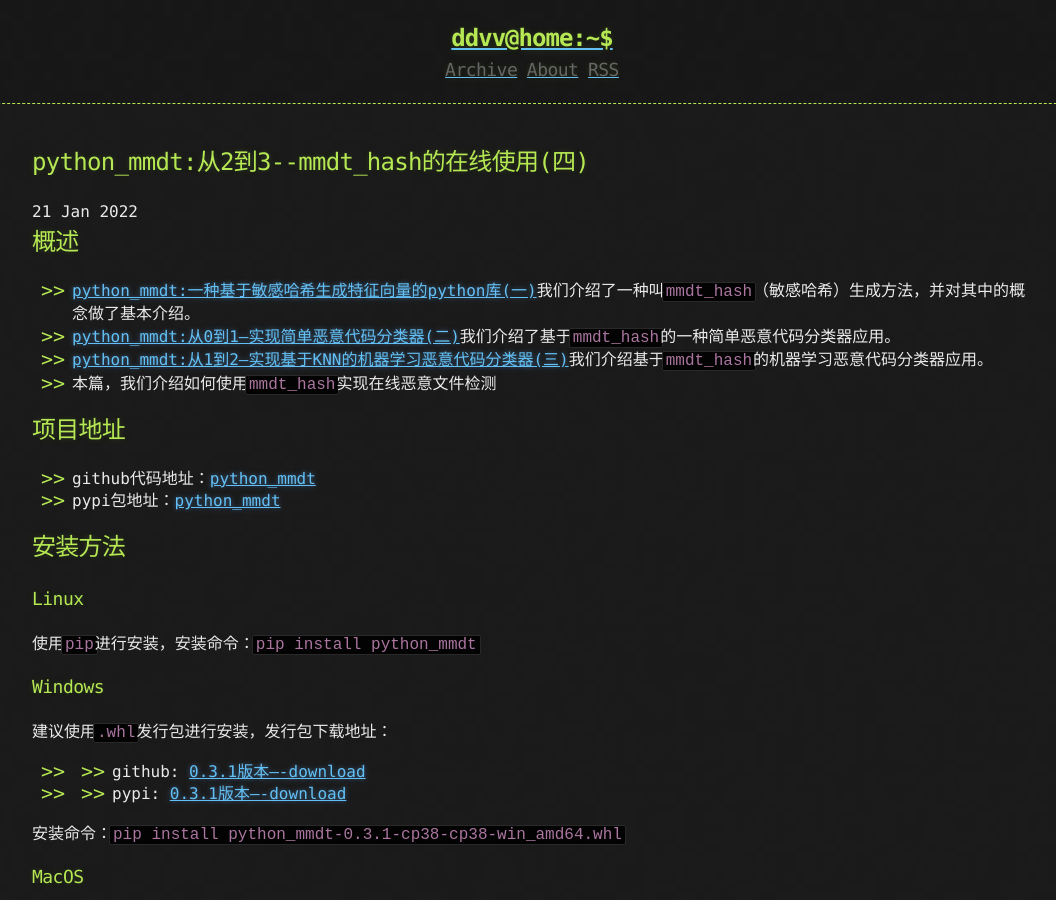
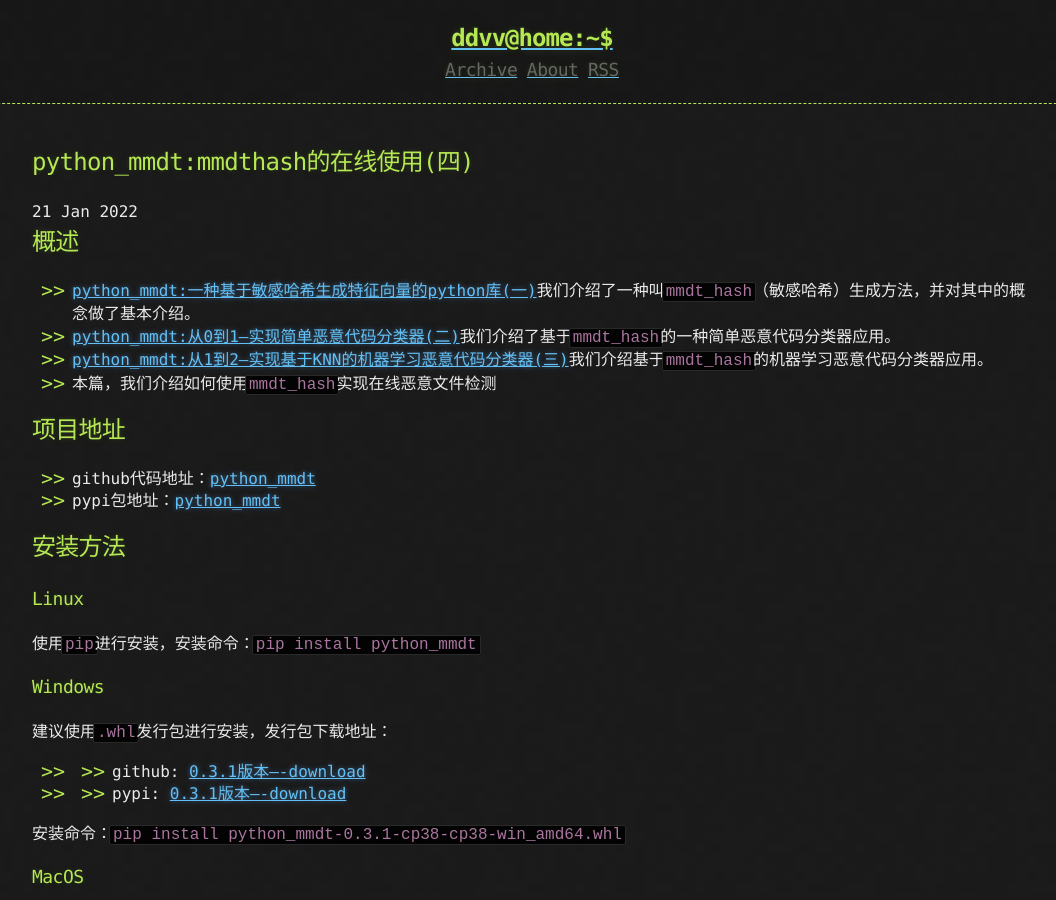
Before and after one commit to ddvvmmzz/ddvvmmzz.github.io, a Jekyll site: the page built from _posts/2022-01-21-python_mmdt_mmdthash的在线使用(四).md, in a window 1280 px wide and 900 px high. Shown: the whole window, without its empty margins (108-1164 px from the left). Built offline with Jekyll 4.4.1, drawn with Linux system fonts in a browser that asks for light colours.

Commit message:
更新《python_mmdt:mmdthash的在线使用(四)》文章名称

```diff
--- a/_posts/2022-01-21-python_mmdt_mmdthash的在线使用(四).md
+++ b/_posts/2022-01-21-python_mmdt_mmdthash的在线使用(四).md
@@ -1,5 +1,5 @@
 ---
-title: "python_mmdt:从2到3--mmdt_hash的在线使用(四)"
+title: "python_mmdt:mmdthash的在线使用(四)"
 published: true
 ---
 
```
